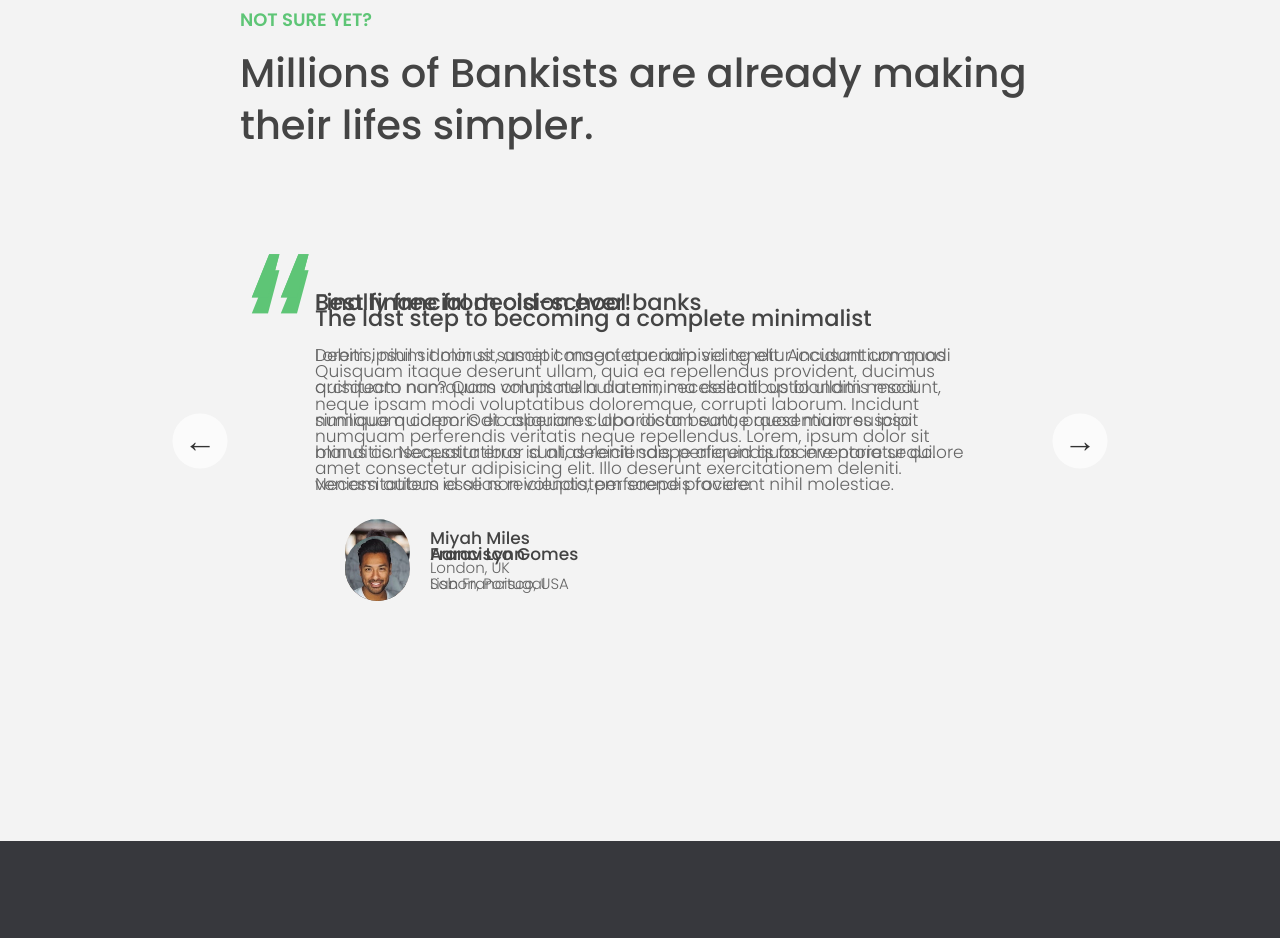
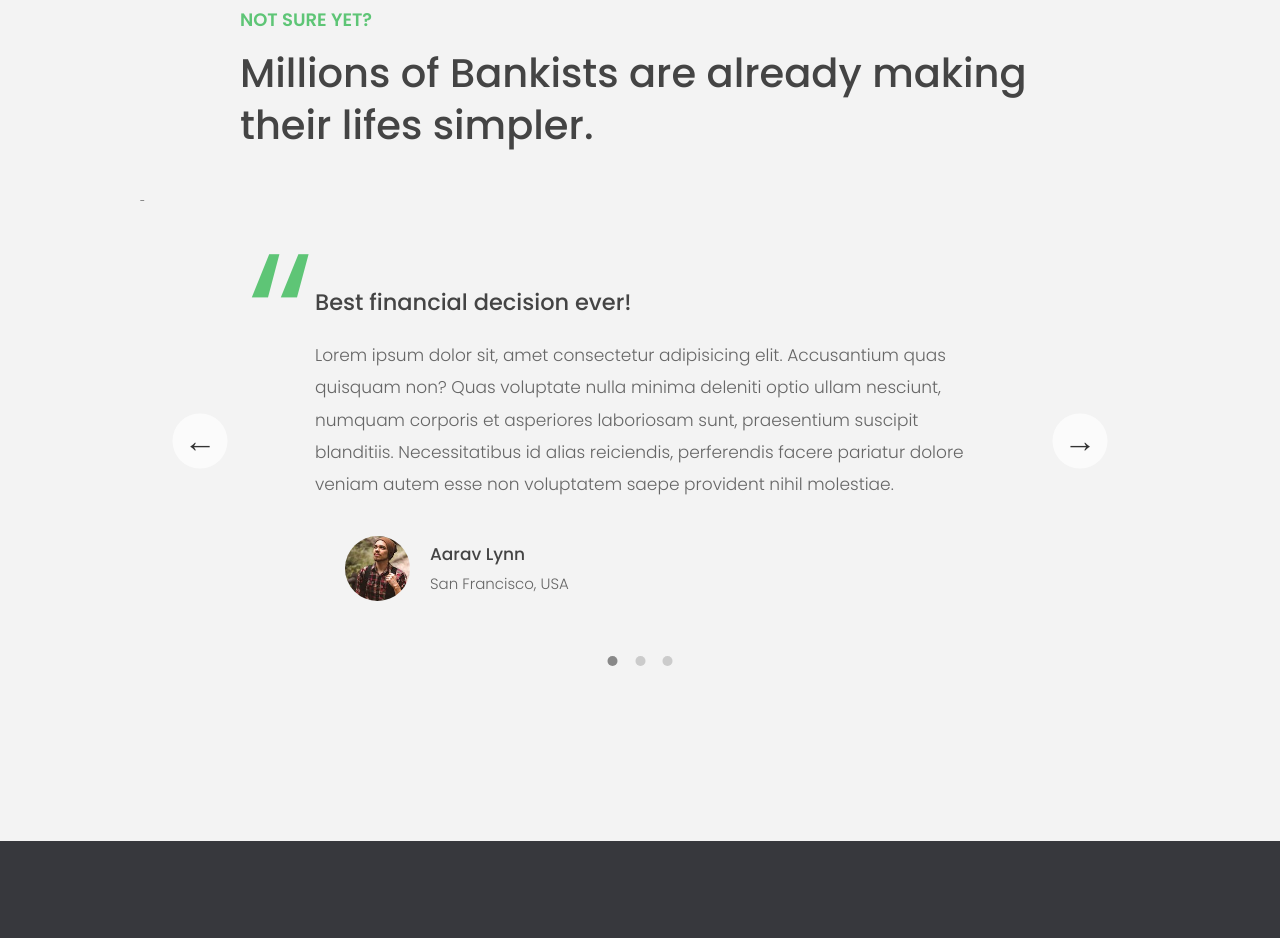
Before and after one commit to abkrym5555/Bankist-Website, a plain HTML site: page index.html in a window 1280 px wide. Shown: the part 3355-4293 px from the top of the page. Drawn offline with Linux system fonts and the light colour scheme.

Commit message:
make a slider

```diff
--- a/script.js
+++ b/script.js
@@ -16,10 +16,14 @@ const navLogo = document.querySelector('.nav__logo');
 const navLinks = document.querySelector('.nav__links');
 const allSections = document.querySelectorAll('.section');
 const lazImg = document.querySelectorAll('img[data-src]');
+const slides = document.querySelectorAll('.slide');
+const dotContainer = document.querySelector('.dots');
 
 const btnCloseModal = document.querySelector('.btn--close-modal');
 const btnsOpenModal = document.querySelectorAll('.btn--show-modal');
 const btnScrollTo = document.querySelector('.btn--scroll-to');
+const btnLeft = document.querySelector('.slider__btn--left');
+const btnRight = document.querySelector('.slider__btn--right');
 
 const openModal = function () {
   modal.classList.remove('hidden');
@@ -146,3 +150,82 @@ const imgObserv = new IntersectionObserver(imgCallback, imgOpr);
 lazImg.forEach(img => {
   imgObserv.observe(img);
 });
+
+// Slider
+const slider = function () {
+  let curSlide = 0;
+  const maxSlide = slides.length;
+
+  // Functions
+  const createDots = function () {
+    slides.forEach(function (_, i) {
+      dotContainer.insertAdjacentHTML(
+        'beforeend',
+        `<button class="dots__dot" data-slide="${i}"></button>`
+      );
+    });
+  };
+
+  const activateDot = function (slide) {
+    document
+      .querySelectorAll('.dots__dot')
+      .forEach(dot => dot.classList.remove('dots__dot--active'));
+
+    document
+      .querySelector(`.dots__dot[data-slide="${slide}"]`)
+      .classList.add('dots__dot--active');
+  };
+
+  const goToSlide = function (slide) {
+    slides.forEach(
+      (s, i) => (s.style.transform = `translateX(${100 * (i - slide)}%)`)
+    );
+  };
+
+  // Next slide
+  const nextSlide = function () {
+    if (curSlide === maxSlide - 1) {
+      curSlide = 0;
+    } else {
+      curSlide++;
+    }
+
+    goToSlide(curSlide);
+    activateDot(curSlide);
+  };
+
+  const prevSlide = function () {
+    if (curSlide === 0) {
+      curSlide = maxSlide - 1;
+    } else {
+      curSlide--;
+    }
+    goToSlide(curSlide);
+    activateDot(curSlide);
+  };
+
+  const init = function () {
+    goToSlide(0);
+    createDots();
+
+    activateDot(0);
+  };
+  init();
+
+  btnRight.addEventListener('click', nextSlide);
+  btnLeft.addEventListener('click', prevSlide);
+
+  document.addEventListener('keydown', function (e) {
+    if (e.key === 'ArrowLeft') prevSlide();
+    e.key === 'ArrowRight' && nextSlide();
+  });
+
+  dotContainer.addEventListener('click', function (e) {
+    if (e.target.classList.contains('dots__dot')) {
+      curSlide = Number(e.target.dataset.slide);
+      goToSlide(curSlide);
+      activateDot(curSlide);
+    }
+  });
+};
+slider();
```
Also changed, not shown: index.html (+1 -4 lines).
